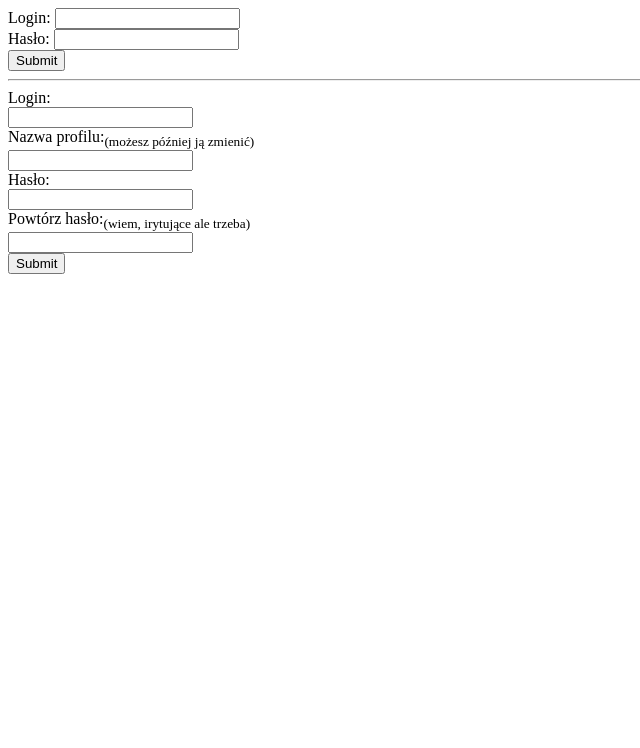
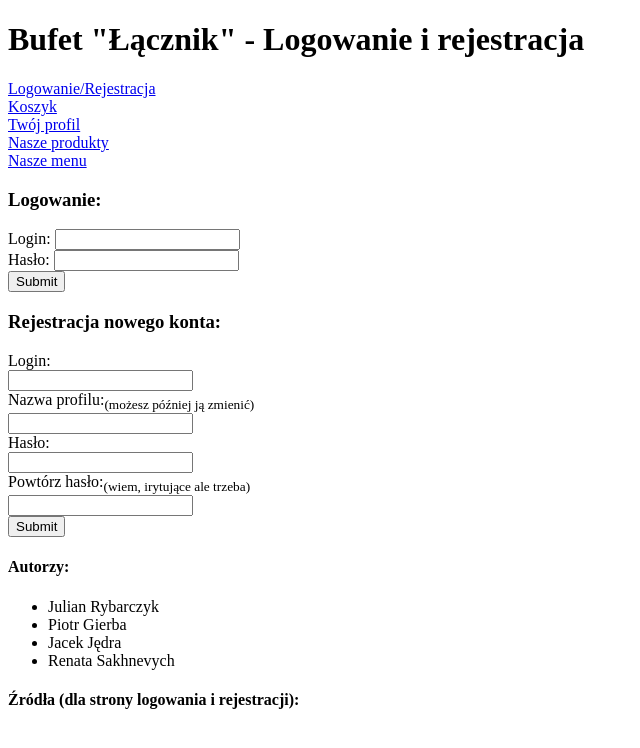
Before and after one commit to RybazPolski/lacznik-zsl, a PHP site: page /user.php in a window 1280 px wide. Shown: the top 748 px of the page, without its empty margins (0-640 px from the left). Run offline with PHP 8.4, Linux system fonts and the light colour scheme.

Commit message:
Szkielet strony user.php

```diff
--- a/user.php
+++ b/user.php
@@ -8,12 +8,27 @@
     <title>Łącznik Online - strona logowania i rejestracji</title>
 </head>
 <body>
+    <div id="main">
+        <div id="baner">
+            <h1>Bufet "Łącznik" - Logowanie i rejestracja</h1>
+        </div>
+        <div id="main_menu">
+            <div id="menu"><a href="user.php">Logowanie/Rejestracja</a></div>
+            <div id="menu"><a href="basket.php">Koszyk</a></div>
+            <div id="menu"><a href="profile.php">Twój profil</a></div>
+            <div id="menu"><a href="products.php">Nasze produkty</a></div>
+            <div id="menu"><a href="menu.php">Nasze menu</a></div>
+        </div>
+        <div id="left">
+            <h3>Logowanie:</h3>
             <form action="./php/login.php" method="POST">
                 <label for="login">Login: </label><input type="text" name="login" required><br>
                 <label for="pass">Hasło: </label><input type="password" name="pass" required><br>
                 <input type="submit" name="submitLogin">
             </form>
-    <hr>
+        </div>
+        <div id="right">
+            <h3>Rejestracja nowego konta:</h3>
             <form action="./php/register.php" method="POST">
                 <label for="login">Login: </label><br><input type="text" name="login" required><br>
                 <label for="username">Nazwa profilu:<sub>(możesz później ją zmienić)</sub></label><br><input type="text" name="username"><br>
@@ -21,5 +36,20 @@
                 <label for="pass2">Powtórz hasło:<sub>(wiem, irytujące ale trzeba)</sub> </label><br><input type="password" name="pass2" required><br>
                 <input type="submit" name="submitRegister">
              </form>
+        </div>
+        <div id="footer">
+            <h4>Autorzy:</h4>
+            <ul>
+                <li>Julian Rybarczyk</li>
+                <li>Piotr Gierba</li>
+                <li>Jacek Jędra</li>
+                <li>Renata Sakhnevych</li>
+            </ul>
+            <h4>Źródła (dla strony logowania i rejestracji):</h4>
+            <ul>
+
+            </ul>
+        </div>
+    </div>
 </body>
 </html>
```
Lines whose indentation alone changed are shown as unchanged.
